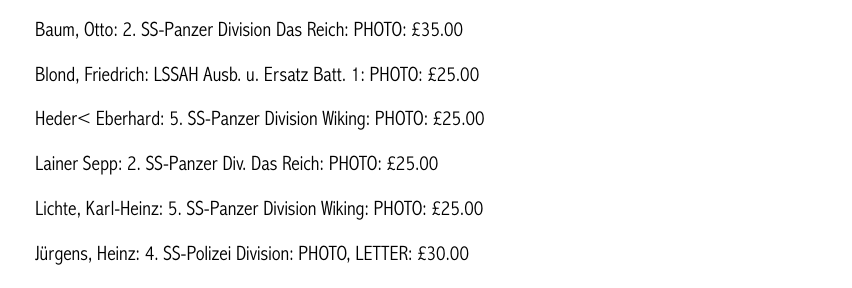
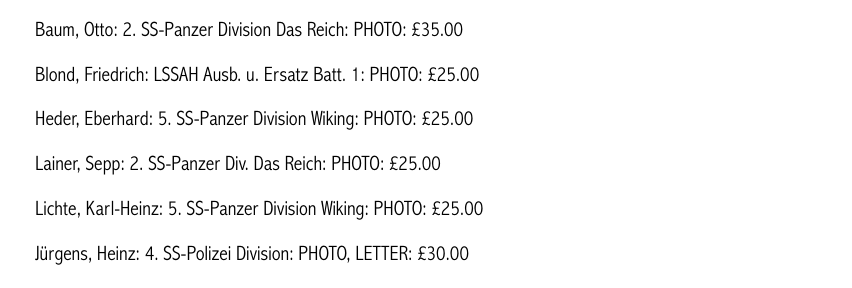
Before and after one commit to lahphotographs/lahphotographs.github.com, a Jekyll site: the page built from Waffen_SS_photos.md, in a window 1280 px wide. Shown: the part 1511-1799 px from the top of the page, without its empty margins (210-1062 px from the left). Built offline with Jekyll 4.4.1, drawn with Linux system fonts in a browser that asks for light colours.

```diff
--- a/Waffen_SS_photos.md
+++ b/Waffen_SS_photos.md
@@ -19,8 +19,8 @@ permalink: /waffen_ss_photos.html
 <br />
 <p>Baum,	Otto: 2. SS-Panzer Division Das Reich:	PHOTO:	£35.00
 <p>Blond,	Friedrich: LSSAH Ausb. u. Ersatz Batt. 1:	PHOTO:	£25.00
-<p>Heder<	Eberhard: 5. SS-Panzer Division Wiking:	PHOTO:	£25.00
-<p>Lainer	Sepp: 2. SS-Panzer Div. Das Reich:	PHOTO:	£25.00
+<p>Heder,	Eberhard: 5. SS-Panzer Division Wiking:	PHOTO:	£25.00
+<p>Lainer,	Sepp: 2. SS-Panzer Div. Das Reich:	PHOTO:	£25.00
 <p>Lichte,	Karl-Heinz: 5. SS-Panzer Division Wiking:	PHOTO:	£25.00
 <p>Jürgens,	Heinz: 4. SS-Polizei Division:	PHOTO, LETTER:	£30.00
 <p>Nicolussi-Leck,	Karl: 5. SS-Panzer Division Wiking:	PHOTO:	£25.00
```
